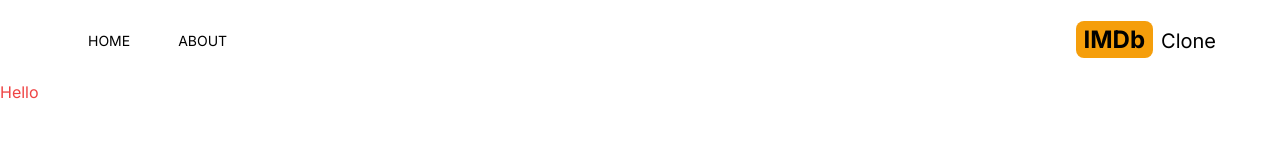
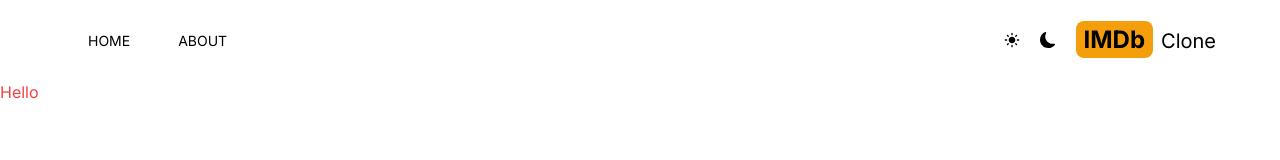
Before and after one commit to Vaiofficial/Movie-Minds, a Next.js app: page / in a window 1280 px wide. Shown: the top 160 px of the page. Built offline with nearby package versions, Linux system fonts and the light colour scheme.

Commit message:
updated header and menuitem files

```diff
--- a/package.json
+++ b/package.json
@@ -10,6 +10,7 @@
   },
   "dependencies": {
     "next": "14.0.2",
+    "next-themes": "^0.2.1",
     "react": "^18",
     "react-dom": "^18",
     "react-icons": "^4.11.0"
--- /dev/null
+++ b/src/Components/DarkModeSwitch.js
@@ -0,0 +1,16 @@
+"use client"
+
+import React from 'react'
+import {MdLightMode} from "react-icons/md";
+import {BsFillMoonFill} from "react-icons/bs";
+import {useTheme} from "next-themes";
+
+export const DarkModeSwitch = () => {
+    const {systemTheme , theme, setTheme} = useTheme();
+  return (
+    <>
+    <MdLightMode />
+    <BsFillMoonFill/>
+    </>
+  )
+}
--- a/src/Components/Header.js
+++ b/src/Components/Header.js
@@ -3,6 +3,7 @@
 import {AiFillHome} from "react-icons/ai"
 import {BsFillInfoCircleFill} from "react-icons/bs"
 import Link from 'next/link'
+import { DarkModeSwitch } from './DarkModeSwitch'
 
 const Header = () => {
   return (
@@ -14,10 +15,10 @@
             <MenuItem title="ABOUT" address='/about' Icon={BsFillInfoCircleFill}></MenuItem>
         </div>
 
-        <div className=''>
+        <div className='flex items-center space-x-5'>
+          <DarkModeSwitch />
             <Link href = "">
                 <h2 className='text-2xl'><span className='font-bold bg-amber-500 py-1 px-2 rounded-lg mr-2'>IMDb</span><span className='text-xl hidden sm:inline'>Clone</span></h2>
-
             </Link>
         </div>
 
--- a/src/Components/MenuItem.js
+++ b/src/Components/MenuItem.js
@@ -4,7 +4,7 @@
 const MenuItem = ({ title, address, Icon }) => {
   return (
     <div>
-      <Link href={address} className="mx-4 lg:mx-6 hover:textamber600">
+      <Link href={address} className="mx-4 lg:mx-6 hover:text-amber-600">
         <Icon className="text-2xl sm:hidden mx-4"></Icon>
         <p className="hidden sm:inline my-2 text-sm">{title}</p>
       </Link>
--- /dev/null
+++ b/src/app/Providers.js
@@ -0,0 +1,13 @@
+"use client"
+
+import { ThemeProvider } from 'next-themes'
+import React from 'react'
+
+export default function Providers({children}) {
+ return (
+    // this will use system darkmode. like if we are using system darkmode or lightmode , so this setting will use that one.
+    <ThemeProvider enableSystem={true} attribute='class'>
+        {children}
+    </ThemeProvider>
+  )
+}
--- a/src/app/layout.js
+++ b/src/app/layout.js
@@ -1,30 +1,30 @@
-import { Inter } from 'next/font/google'
-import './globals.css'
-import Header from '@/Components/Header'
+import { Inter } from "next/font/google";
+import "./globals.css";
+import Header from "@/Components/Header";
+import Providers from "./Providers";
 
-const inter = Inter({ subsets: ['latin'] })
+const inter = Inter({ subsets: ["latin"] });
 
 export const metadata = {
-  title: 'Movie Dekho',
-  description: 'This is Movie Dekho Website',
-}
+  title: "Movie Dekho",
+  description: "This is Movie Dekho Website",
+};
 
 export default function RootLayout({ children }) {
   return (
     <html lang="en">
       <body className={inter.className}>
-        {/* header */}
-        <Header/>
+        <Providers>
+          {/* header */}
+          <Header />
 
+          {/* navbar */}
 
-        {/* navbar */}
+          {/* searchBox */}
 
-
-
-        {/* searchBox */}
-
-
-        {children}</body>
+          {children}
+        </Providers>
+      </body>
     </html>
-  )
+  );
 }
--- a/tailwind.config.js
+++ b/tailwind.config.js
@@ -8,4 +8,5 @@
     extend: {},
   },
   plugins: [],
+  darkMode : "class",
 }
```
Also changed, not shown: 1 other file (tests, documents, lock files or other folders).
